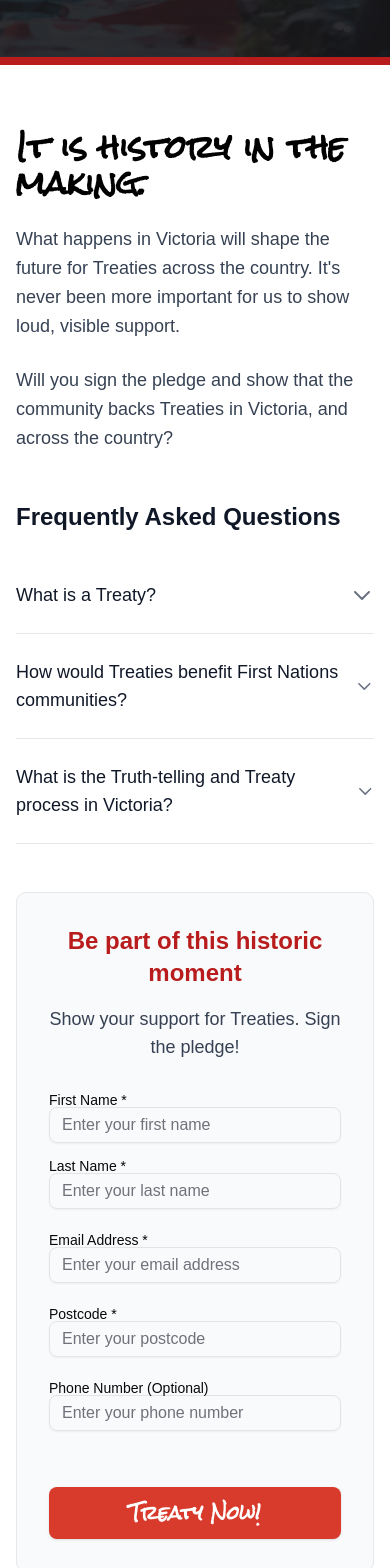
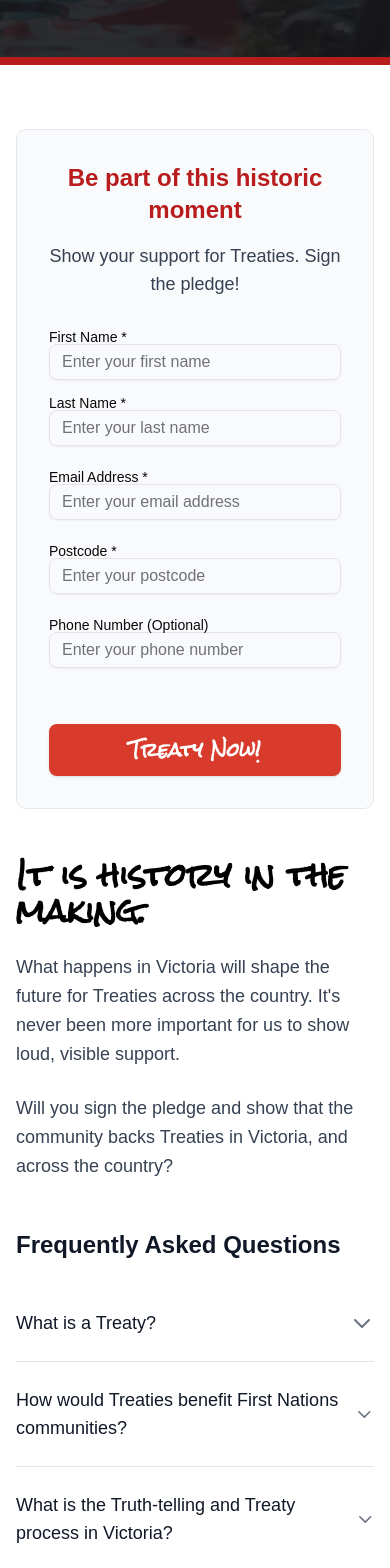
Before and after one commit to ProgNetwork/invasion-day, a Next.js app: page /pledge in a window 390 px wide. Shown: the part 420-1988 px from the top of the page. Built offline with nearby package versions, Linux system fonts and the light colour scheme; no server answers; a web font is replaced by a local one.

Commit message:
Revert homepage CTA to Sign the Petition modal and add mobile-first layout for pledge page

```diff
--- a/src/components/Cta.tsx
+++ b/src/components/Cta.tsx
@@ -6,6 +6,7 @@ import React, { useState } from 'react';
 const Cta: React.FC = () => {
   const [isSignupModalOpen, setIsSignupModalOpen] = useState(false);
 
+  const openSignupModal = () => setIsSignupModalOpen(true);
   const closeSignupModal = () => setIsSignupModalOpen(false);
 
   return (
@@ -20,8 +21,8 @@ const Cta: React.FC = () => {
             standing side-by-side for truth-telling, Treaties and justice.
           </p>
           <div className="mt-8 flex flex-wrap justify-center gap-4">
-            <Button variant="white" size="lg" href="/pledge?utm_source=homepage&utm_medium=cta&utm_campaign=treaty_pledge">
-              Sign the Pledge
+            <Button variant="white" size="lg" onClick={openSignupModal}>
+              Sign the Petition
             </Button>
             <Button variant="white-outline" size="lg" href="/donate">
               Donate
--- a/src/pages/pledge.tsx
+++ b/src/pages/pledge.tsx
@@ -40,7 +40,72 @@ export default function PledgePage() {
         {/* Main Content Section */}
         <section className="container mx-auto px-4 py-16">
           <div className="max-w-6xl mx-auto">
-            <div className="grid lg:grid-cols-2 gap-12 items-start">
+            {/* Mobile: Form first, then content */}
+            <div className="block lg:hidden">
+              {/* Pledge Form - Mobile */}
+              <div id="pledge-form" className="bg-gray-50 p-8 rounded-lg border border-gray-200 mb-12">
+                <div className="text-center mb-8">
+                  <h3 className="text-2xl font-bold text-primary-700 mb-4">
+                    Be part of this historic moment
+                  </h3>
+                  <p className="text-lg text-gray-700">
+                    Show your support for Treaties. Sign the pledge!
+                  </p>
+                </div>
+
+                <PledgeForm />
+              </div>
+
+              {/* Content - Mobile */}
+              <div className="space-y-8">
+                <div>
+                  <h2 className="text-3xl font-bold text-black mb-6 font-rock-salt">
+                    It is history in the making.
+                  </h2>
+                  <p className="text-lg text-gray-700 leading-relaxed mb-6">
+                    What happens in Victoria will shape the future for Treaties across the country.
+                    It's never been more important for us to show loud, visible support.
+                  </p>
+                  <p className="text-lg text-gray-700 leading-relaxed">
+                    Will you sign the pledge and show that the community backs Treaties in Victoria,
+                    and across the country?
+                  </p>
+                </div>
+
+                {/* FAQ Accordion */}
+                <div className="mt-12">
+                  <h3 className="text-2xl font-bold text-gray-900 mb-6">Frequently Asked Questions</h3>
+                  <Accordion>
+                    <AccordionItem title="What is a Treaty?">
+                      <p className="text-gray-700 leading-relaxed">
+                        A Treaty is a formal agreement between sovereign entities. In the context of First Nations peoples and the Australian government, Treaties would recognize the sovereignty of First Nations peoples and establish frameworks for addressing historical injustices, protecting rights, and creating pathways for self-determination. There are currently processes underway to explore Treaty negotiations at a local, state and national level.
+                      </p>
+                    </AccordionItem>
+
+                    <AccordionItem title="How would Treaties benefit First Nations communities?">
+                      <p className="text-gray-700 leading-relaxed">
+                        We're all better off when we are free to set our own course and make decisions for ourselves, our families and our communities. But too often, successive Governments have forced their own ideas on how we, as First Nations people, should lead our own lives. Decisions about our health, our education and our homelands keep being taken away from us. Treaty is about putting First Nations people in the driver's seat so together we can make the decisions that affect us. We know our communities best - so when we have a say over policies that impact us, they work better for us.
+                      </p>
+                    </AccordionItem>
+
+                    <AccordionItem title="What is the Truth-telling and Treaty process in Victoria?">
+                      <p className="text-gray-700 leading-relaxed">
+                        The Victorian Treaty legislation is likely to be tabled in Parliament over the coming weeks and will be voted on this year.
+                      </p>
+                      <p className="text-gray-700 leading-relaxed mt-4">
+                        The First Peoples' Assembly - an elected body representing First Peoples across Victoria - has negotiated a statewide Treaty with the Victorian government. This Treaty can make sure Aboriginal communities have the freedom and power to set the course and design solutions that work for their mob across a range of areas - like removing unfair barriers to healthcare and housing, making sure young people can thrive, and making sure all Victorians can learn about and celebrate First Nations cultures.
+                      </p>
+                      <p className="text-gray-700 leading-relaxed mt-4">
+                        It comes after the Yoorrook Justice Commission led a groundbreaking truth-telling process in Victoria. After more than four years and over 1,300 submissions, the final report was handed down in July 2025. It includes 100 recommendations to address ongoing and systemic injustices across areas such as health, education, land rights and representation.
+                      </p>
+                    </AccordionItem>
+                  </Accordion>
+                </div>
+              </div>
+            </div>
+
+            {/* Desktop: Content left, Form right */}
+            <div className="hidden lg:grid lg:grid-cols-2 gap-12 items-start">
               {/* Left Column - Content */}
               <div className="space-y-8">
                 <div>
@@ -91,7 +156,7 @@ export default function PledgePage() {
               {/* Right Column - Pledge Form */}
               <div id="pledge-form" className="bg-gray-50 p-8 rounded-lg border border-gray-200">
                 <div className="text-center mb-8">
-                  <h3 className="text-2xl font-bold text-primary-700 mb-4">
+                  <h3 className="text-3xl font-bold text-primary-700 mb-4">
                     Be part of this historic moment
                   </h3>
                   <p className="text-lg text-gray-700">
```
